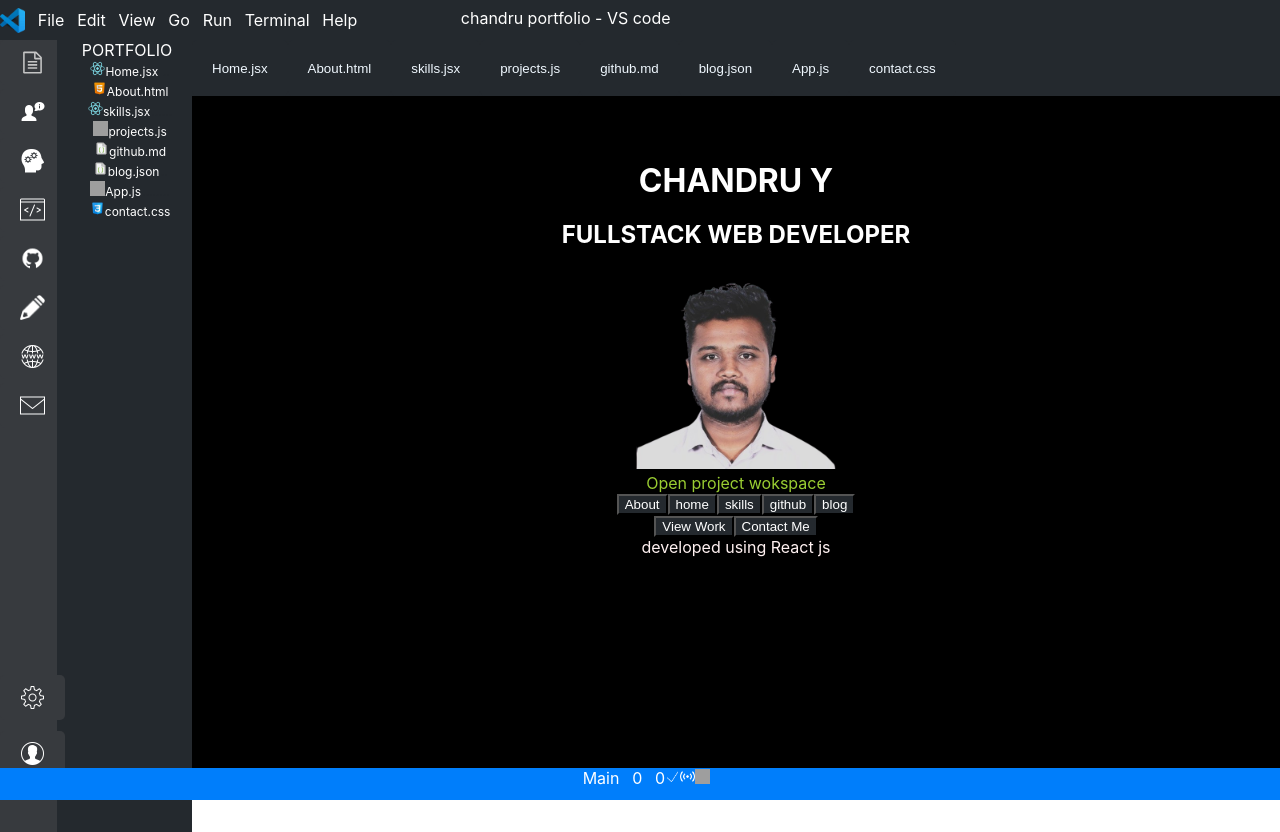
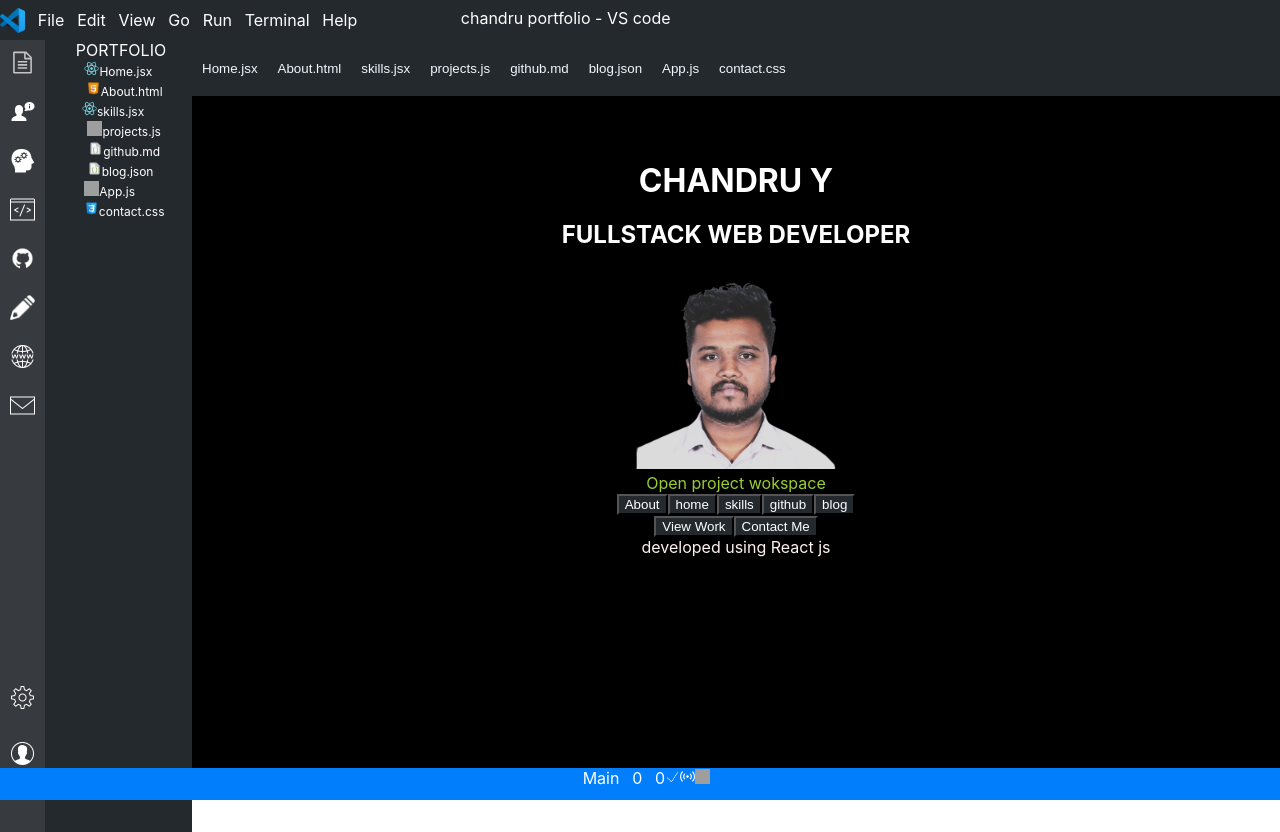
Before and after one commit to chandruyogasekar001/porfolioreact, a React (Create React App) app: page / in a window 1280 px wide. Built offline with nearby package versions, Linux system fonts and the light colour scheme; grey boxes are pictures that could not be loaded.

Commit message:
new change

```diff
--- a/src/style/button.css
+++ b/src/style/button.css
@@ -1,7 +1,7 @@
 .custom-button {
     /* Default button color */
     color: white;
-    padding: 10px 20px;
+
     border: none;
     border-radius: 5px;
     cursor: pointer;
```
